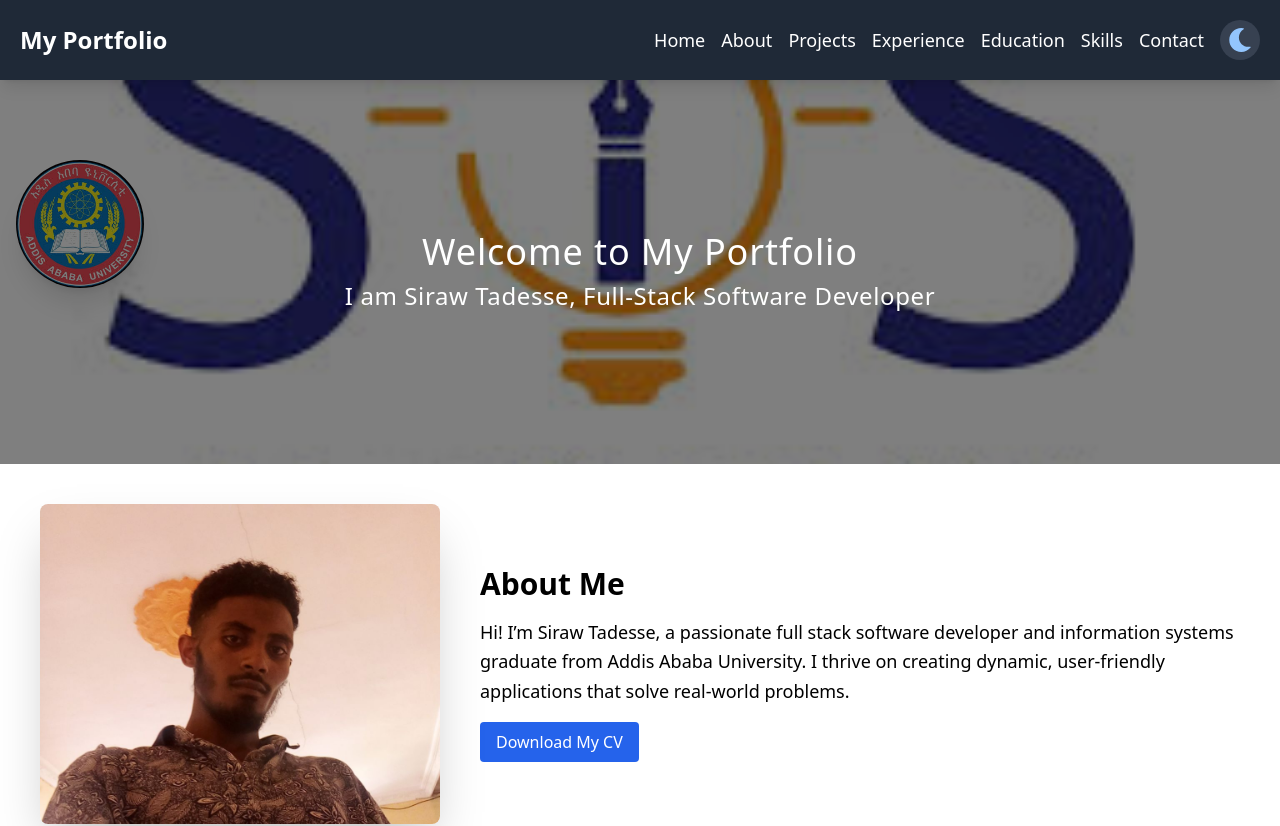
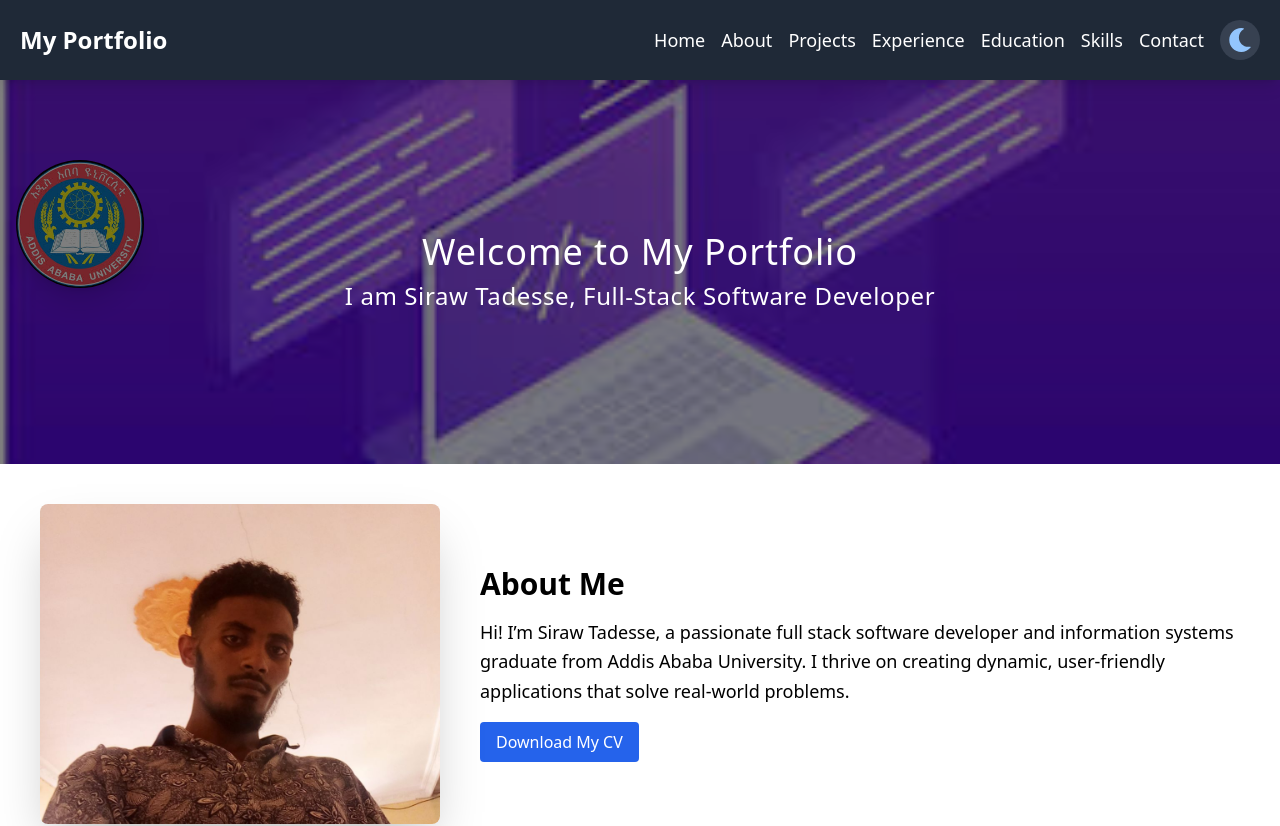
Before and after one commit to sirawtadesse/siraw-website, a Next.js app: page / in a window 1280 px wide. Shown: the top 826 px of the page. Built offline with nearby package versions, Linux system fonts and the light colour scheme.

Commit message:
Update index.js

```diff
--- a/pages/index.js
+++ b/pages/index.js
@@ -91,7 +91,7 @@ export default function Home() {
       <section
   id="home"
   className="hero h-screen md:h-96 bg-cover dark:bg-gray-700 bg-center relative"
-  style={{ backgroundImage: "url('/sis.jpg')" }}
+  style={{ backgroundImage: "url('/s1.jpeg')" }}
 >
   <div className="absolute top-20 left-4 animate-fadeInUp">
     <img
```
